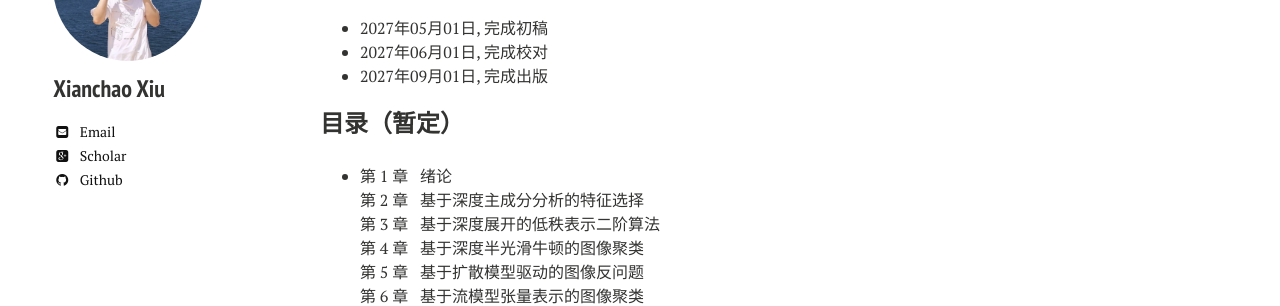
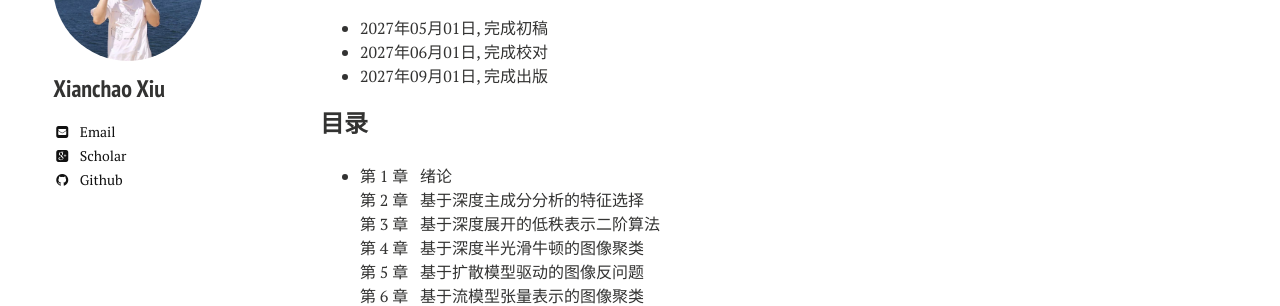
Before and after one commit to xianchaoxiu/xianchaoxiu.github.io, a Jekyll site: the page built from chinese/book/DAO/index.md, in a window 1280 px wide. Shown: the part 161-467 px from the top of the page. Built offline with Jekyll 4.4.1, drawn with Linux system fonts in a browser that asks for light colours; nearby versions of some CDN libraries.

Commit message:
Update index.md

```diff
--- a/chinese/book/DAO/index.md
+++ b/chinese/book/DAO/index.md
@@ -12,8 +12,7 @@ share: false
 * 2027年09月01日, 完成出版 <br>
 
 
-
-### 目录（暂定）
+### 目录
 
 * 第 1 章 &nbsp;  绪论 <br>
 第 2 章 &nbsp;  基于深度主成分分析的特征选择 <br>
```
